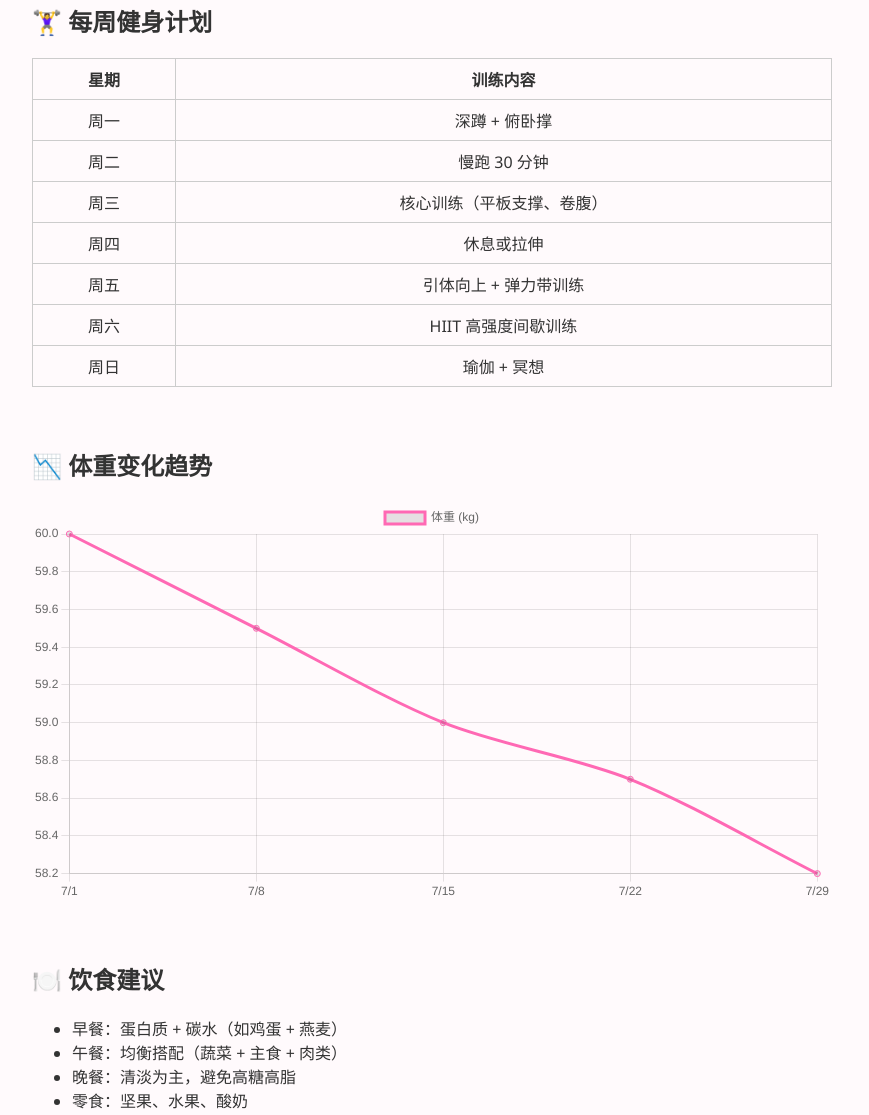
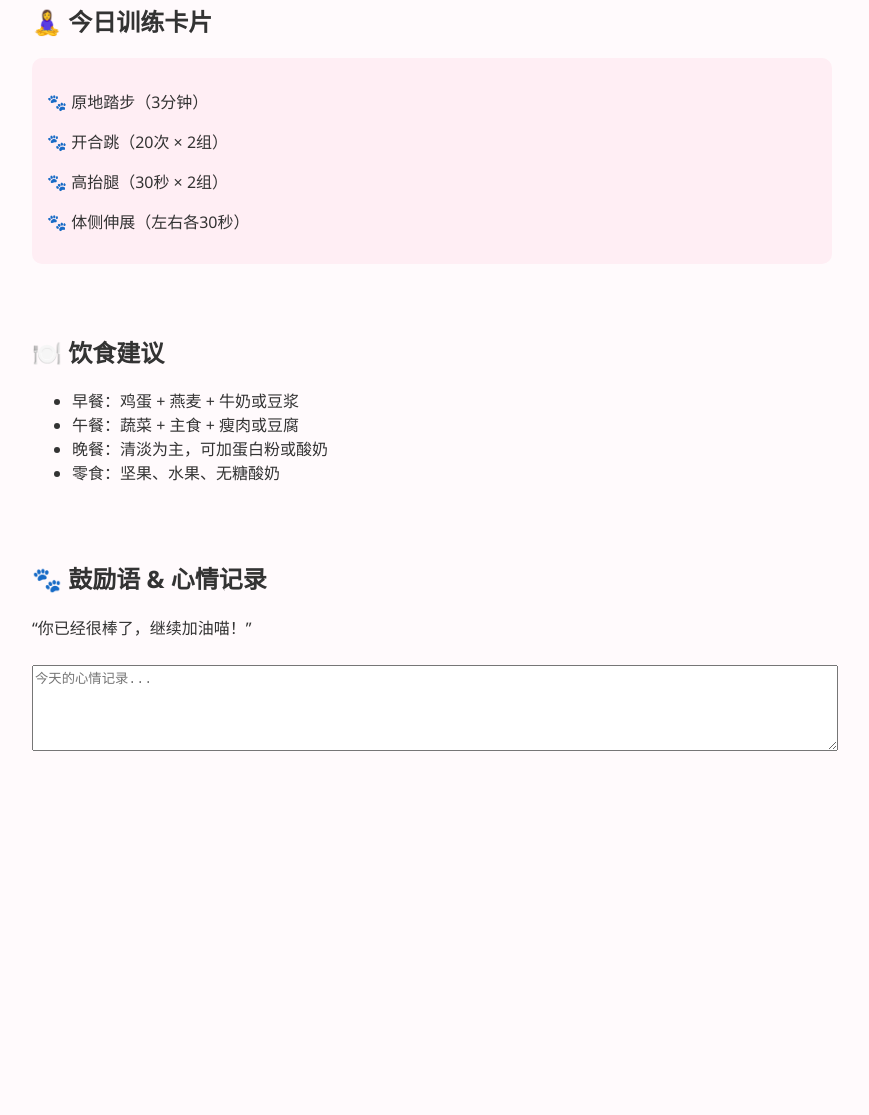
Before and after one commit to wxyahyj/cat-fitness-plan, a plain HTML site: page index.html in a window 1280 px wide. Shown: the part 402-1517 px from the top of the page, without its empty margins (208-1077 px from the left). After the commit the page ends 1178 px from the top, so only its background shows below. Drawn offline with nearby package versions, Linux system fonts and the light colour scheme.

Commit message:
Update index.html

```diff
--- a/index.html
+++ b/index.html
@@ -45,21 +45,23 @@
       padding: 8px;
       text-align: center;
     }
-    canvas {
-      max-width: 100%;
-      margin-top: 20px;
-    }
     textarea {
       width: 100%;
       height: 80px;
       margin-top: 10px;
     }
+    .card {
+      background: #ffeef4;
+      padding: 15px;
+      border-radius: 10px;
+      margin-bottom: 10px;
+    }
   </style>
 </head>
 <body>
   <header>
-    <h1>🐱 猫猫健身打卡计划</h1>
-    <p>一起变强壮，喵！💪</p>
+    <h1>🐱 uto的猫猫健身打卡计划</h1>
+    <p>轻松塑形，每天一点点，喵！💪</p>
   </header>
 
   <div class="section">
@@ -71,31 +73,19 @@
   </div>
 
   <div class="section">
-    <h2>🏋️‍♀️ 每周健身计划</h2>
-    <table>
-      <tr><th>星期</th><th>训练内容</th></tr>
-      <tr><td>周一</td><td>深蹲 + 俯卧撑</td></tr>
-      <tr><td>周二</td><td>慢跑 30 分钟</td></tr>
-      <tr><td>周三</td><td>核心训练（平板支撑、卷腹）</td></tr>
-      <tr><td>周四</td><td>休息或拉伸</td></tr>
-      <tr><td>周五</td><td>引体向上 + 弹力带训练</td></tr>
-      <tr><td>周六</td><td>HIIT 高强度间歇训练</td></tr>
-      <tr><td>周日</td><td>瑜伽 + 冥想</td></tr>
-    </table>
-  </div>
-
-  <div class="section">
-    <h2>📉 体重变化趋势</h2>
-    <canvas id="weightChart" width="600" height="300"></canvas>
+    <h2>🧘‍♀️ 今日训练卡片</h2>
+    <div class="card" id="训练内容">
+      <!-- 动作清单将自动填充 -->
+    </div>
   </div>
 
   <div class="section">
     <h2>🍽️ 饮食建议</h2>
     <ul>
-      <li>早餐：蛋白质 + 碳水（如鸡蛋 + 燕麦）</li>
-      <li>午餐：均衡搭配（蔬菜 + 主食 + 肉类）</li>
-      <li>晚餐：清淡为主，避免高糖高脂</li>
-      <li>零食：坚果、水果、酸奶</li>
+      <li>早餐：鸡蛋 + 燕麦 + 牛奶或豆浆</li>
+      <li>午餐：蔬菜 + 主食 + 瘦肉或豆腐</li>
+      <li>晚餐：清淡为主，可加蛋白粉或酸奶</li>
+      <li>零食：坚果、水果、无糖酸奶</li>
     </ul>
   </div>
 
@@ -105,8 +95,17 @@
     <textarea placeholder="今天的心情记录..."></textarea>
   </div>
 
-  <script src="https://cdn.jsdelivr.net/npm/chart.js"></script>
   <script>
+    const 动作计划 = {
+      0: ["深蹲（15次 × 2组）", "臀桥（20次 × 2组）", "静态弓步蹲（左右各30秒）", "猫式伸展（30秒）"],
+      1: ["仰卧卷腹（15次 × 2组）", "死虫式（左右交替20次）", "仰卧抬腿（15次 × 2组）", "平板支撑（30秒 × 2组）"],
+      2: ["原地踏步（3分钟）", "开合跳（20次 × 2组）", "高抬腿（30秒 × 2组）", "体侧伸展（左右各30秒）"],
+      3: ["俯卧撑（膝盖支撑版，10次 × 2组）", "俯身后摆臂（20次）", "手臂画圈（前后各20圈）", "猫式伸展（30秒）"],
+      4: ["下犬式（30秒）", "战士一式（左右各30秒）", "坐姿前屈（30秒）", "冥想呼吸（5分钟）"],
+      5: ["跳舞、散步、逛街、骑车，随心所欲动一动就好 🐾"],
+      6: ["站立前屈（30秒）", "蝴蝶式（30秒）", "仰卧扭转（左右各30秒）", "冥想呼吸（5分钟）"]
+    };
+
     function 打卡() {
       const table = document.getElementById("打卡记录");
       const row = table.insertRow(-1);
@@ -115,30 +114,29 @@
       const today = new Date().toLocaleDateString();
       dateCell.innerText = today;
       statusCell.innerText = "已打卡 ✅";
+      localStorage.setItem(today, "打卡成功");
     }
 
-    const ctx = document.getElementById('weightChart').getContext('2d');
-    const weightChart = new Chart(ctx, {
-      type: 'line',
-      data: {
-        labels: ['7/1', '7/8', '7/15', '7/22', '7/29'],
-        datasets: [{
-          label: '体重 (kg)',
-          data: [60, 59.5, 59, 58.7, 58.2],
-          borderColor: '#ff69b4',
-          fill: false,
-          tension: 0.3
-        }]
-      },
-      options: {
-        responsive: true,
-        scales: {
-          y: {
-            beginAtZero: false
-          }
-        }
+    function 加载训练内容() {
+      const today = new Date().getDay(); // 0 = 周日
+      const 动作 = 动作计划[today];
+      const container = document.getElementById("训练内容");
+      container.innerHTML = 动作.map(item => `<p>🐾 ${item}</p>`).join("");
+    }
+
+    function 恢复打卡记录() {
+      const table = document.getElementById("打卡记录");
+      for (let i = 0; i < localStorage.length; i++) {
+        const key = localStorage.key(i);
+        const value = localStorage.getItem(key);
+        const row = table.insertRow(-1);
+        row.insertCell(0).innerText = key;
+        row.insertCell(1).innerText = value;
       }
-    });
+    }
+
+    加载训练内容();
+    恢复打卡记录();
   </script>
 </body>
 </html>
```
